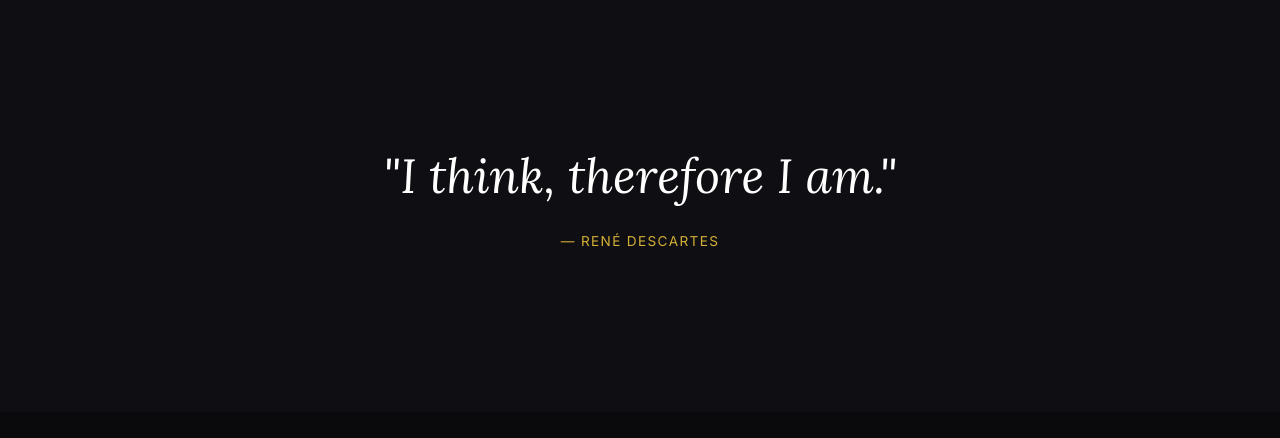
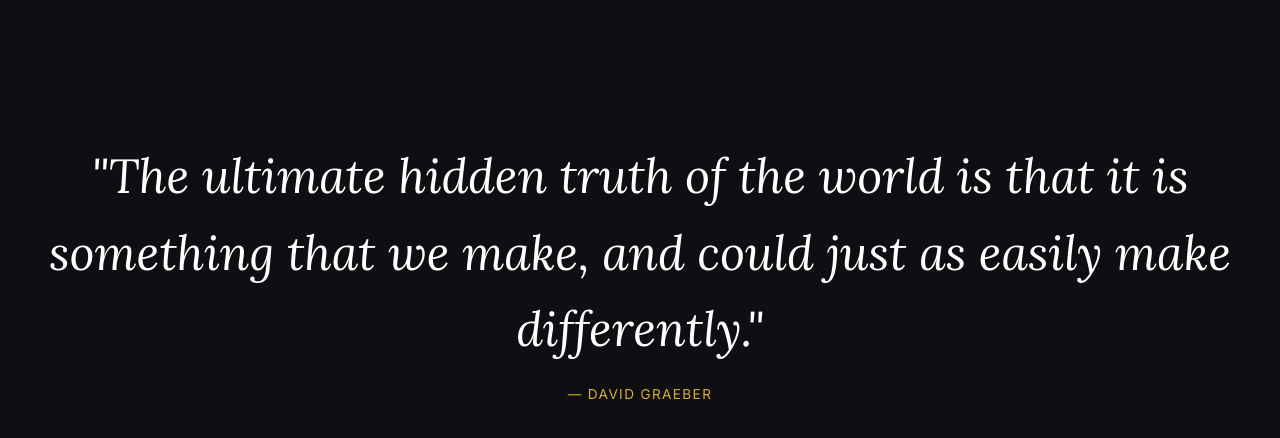
Before and after one commit to EvilSharktopus/phil, a plain HTML site: page index.html in a window 1280 px wide. Shown: the part 916-1354 px from the top of the page. Before the commit the page ends 1328 px from the top, so only its background shows below. Drawn offline with Linux system fonts and the light colour scheme.

Commit message:
Replace Descartes quote with David Graeber quote

```diff
--- a/index.html
+++ b/index.html
@@ -37,8 +37,8 @@
     <main>
         <section id="explore" class="featured-thought">
             <div class="container">
-                <h2>"I think, therefore I am."</h2>
-                <p class="quote-author">— René Descartes</p>
+                <h2>"The ultimate hidden truth of the world is that it is something that we make, and could just as easily make differently."</h2>
+                <p class="quote-author">&mdash; David Graeber</p>
             </div>
         </section>
     </main>
```
